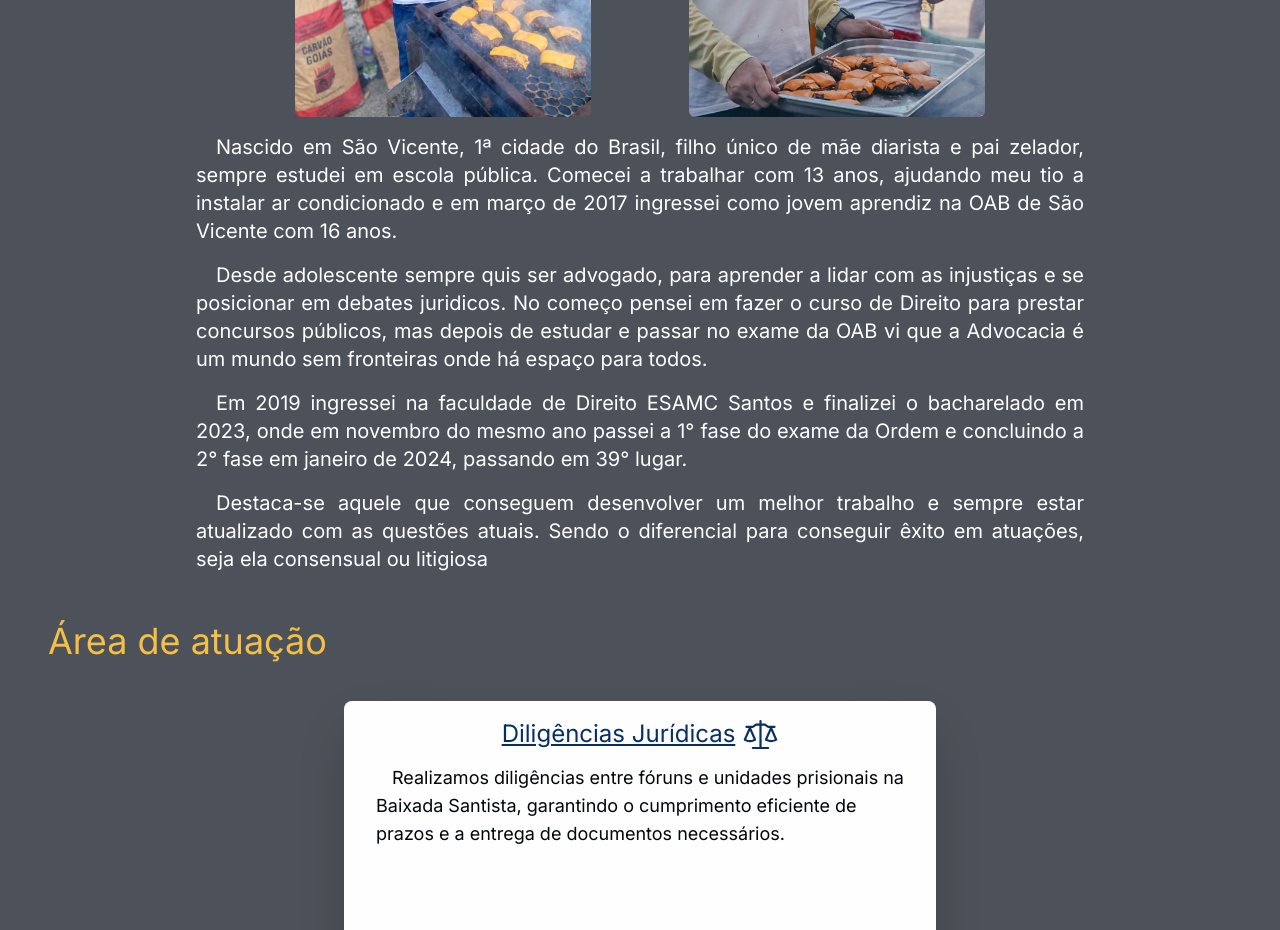
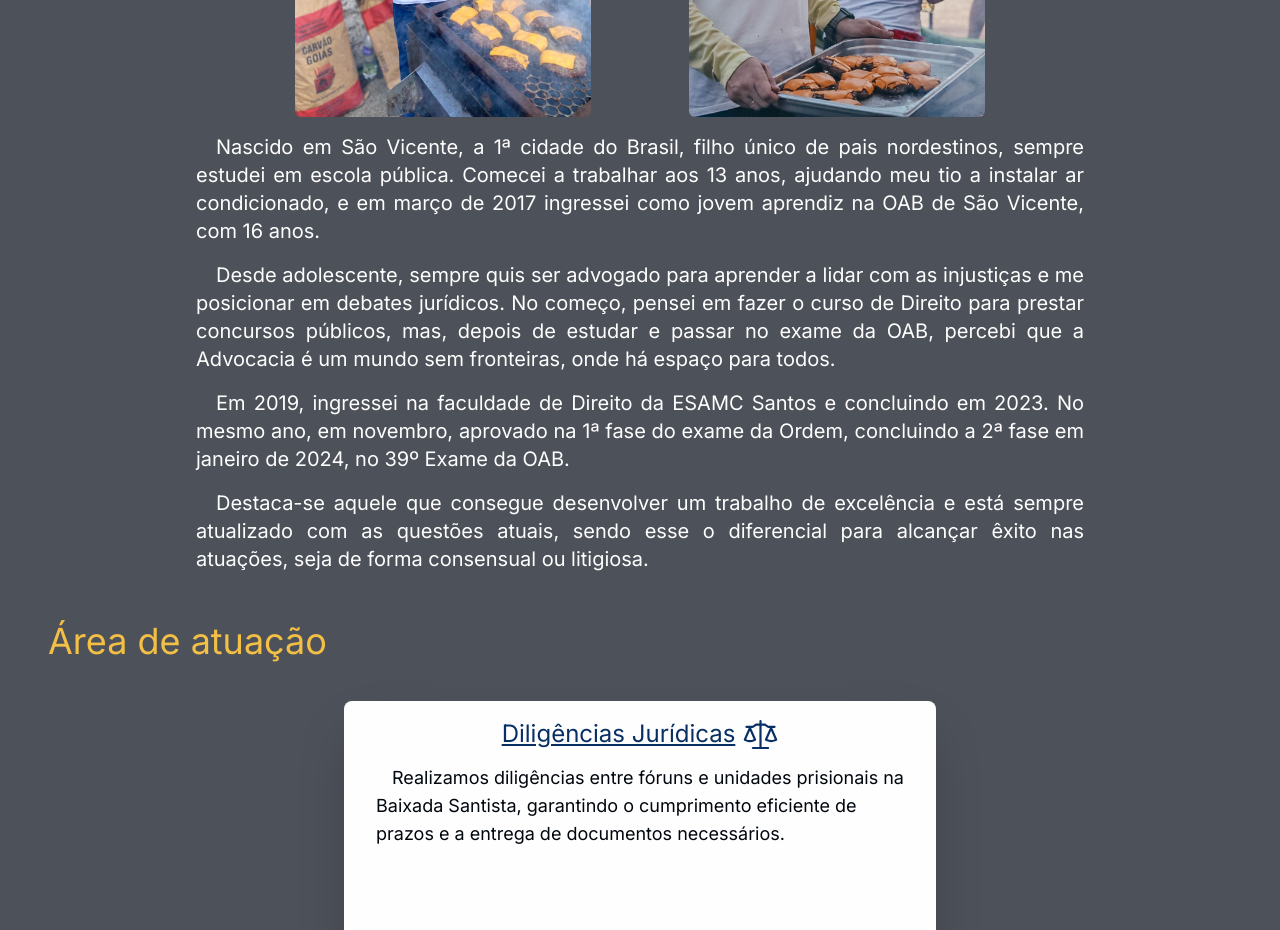
Before and after one commit to luscabap/Guilherme-Andrade, a Next.js app: page / in a window 1280 px wide. Shown: the part 1440-2370 px from the top of the page. Built offline with nearby package versions, Linux system fonts and the light colour scheme.

Commit message:
feat: changing text

```diff
--- a/src/components/AboutMe/index.tsx
+++ b/src/components/AboutMe/index.tsx
@@ -21,10 +21,10 @@ export const AboutMe = () => {
             className="w-1/2 rounded-md xl:w-1/3 hidden xl:block"
           />
         </div>
-        <p className="indent-4 text-justify xl:indent-5">Nascido em São Vicente, 1ª cidade do Brasil, filho único de mãe diarista e pai zelador, sempre estudei em escola pública. Comecei a trabalhar com 13 anos, ajudando meu tio a instalar ar condicionado e em março de 2017 ingressei como jovem aprendiz na OAB de São Vicente com 16 anos.</p>
-        <p className="indent-4 text-justify xl:indent-5">Desde adolescente sempre quis ser advogado, para aprender a lidar com as injustiças e se posicionar em debates juridicos. No começo pensei em fazer o curso de Direito para prestar concursos públicos, mas depois de estudar e passar no exame da OAB vi que a Advocacia é um mundo sem fronteiras onde há espaço para todos.</p>
-        <p className="indent-4 text-justify xl:indent-5">Em 2019 ingressei na faculdade de Direito ESAMC Santos e finalizei o bacharelado em 2023, onde em novembro do mesmo ano passei a 1° fase do exame da Ordem e concluindo a 2° fase em janeiro de 2024, passando em 39° lugar.</p>
-        <p className="indent-4 text-justify xl:indent-5">Destaca-se aquele que conseguem desenvolver um melhor trabalho e sempre estar atualizado com as questões atuais. Sendo o diferencial para conseguir êxito em atuações, seja ela consensual ou litigiosa</p>
+        <p className="indent-4 text-justify xl:indent-5">Nascido em São Vicente, a 1ª cidade do Brasil, filho único de pais nordestinos, sempre estudei em escola pública. Comecei a trabalhar aos 13 anos, ajudando meu tio a instalar ar condicionado, e em março de 2017 ingressei como jovem aprendiz na OAB de São Vicente, com 16 anos.</p>
+        <p className="indent-4 text-justify xl:indent-5">Desde adolescente, sempre quis ser advogado para aprender a lidar com as injustiças e me posicionar em debates jurídicos. No começo, pensei em fazer o curso de Direito para prestar concursos públicos, mas, depois de estudar e passar no exame da OAB, percebi que a Advocacia é um mundo sem fronteiras, onde há espaço para todos.</p>
+        <p className="indent-4 text-justify xl:indent-5">Em 2019, ingressei na faculdade de Direito da ESAMC Santos e concluindo em 2023. No mesmo ano, em novembro, aprovado na 1ª fase do exame da Ordem, concluindo a 2ª fase em janeiro de 2024, no 39º Exame da OAB.</p>
+        <p className="indent-4 text-justify xl:indent-5">Destaca-se aquele que consegue desenvolver um trabalho de excelência e está sempre atualizado com as questões atuais, sendo esse o diferencial para alcançar êxito nas atuações, seja de forma consensual ou litigiosa.</p>
       </div>
     </section>
   )
```
